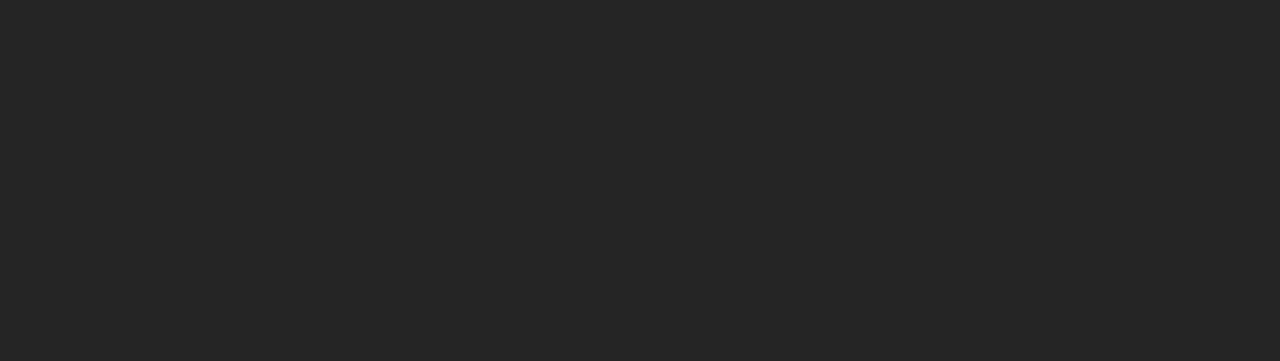
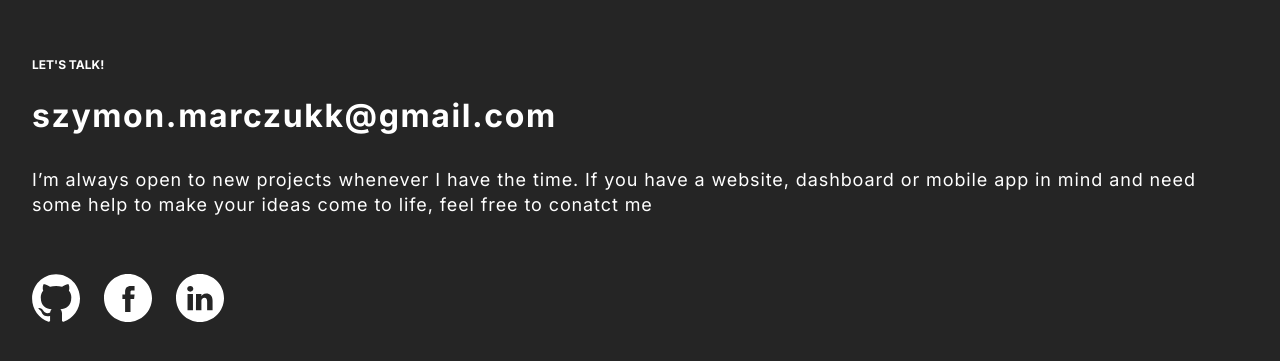
Before and after one commit to Monsy99/monsy99.github.io, a React (Create React App) app: page / in a window 1280 px wide. Shown: the part 2293-2654 px from the top of the page. Before the commit the page ends 2238 px from the top, so only its background shows below. Built offline with nearby package versions, Linux system fonts and the light colour scheme; no server answers.

Commit message:
added a Contact section

```diff
--- /dev/null
+++ b/src/Homepage/Contact/index.js
@@ -0,0 +1,36 @@
+import {
+  Description,
+  Email,
+  Header,
+  SocialMedia,
+  SocialMediaIcon,
+} from "./styled";
+import github from "./images/githubLight.svg";
+import facebook from "./images/facebookLight.svg";
+import linkedIn from "./images/linkedInLight.svg";
+
+const Contact = () => {
+  return (
+    <div>
+      <Header>Let's talk!</Header>
+      <Email>szymon.marczukk@gmail.com</Email>
+      <Description>
+        I’m always open to new projects whenever I have the time. If you have a
+        website, dashboard or mobile app in mind and need some help to make your
+        ideas come to life, feel free to conatct me
+      </Description>
+      <SocialMedia>
+        <a href="https://github.com/Monsy99">
+          <SocialMediaIcon src={github}></SocialMediaIcon>{" "}
+        </a>
+        <a href="https://www.facebook.com/szymon.marczuk.395/">
+          <SocialMediaIcon src={facebook}></SocialMediaIcon>
+        </a>
+        <a href="https://www.linkedin.com/in/szymon-marczuk-819536175/">
+          <SocialMediaIcon src={linkedIn}></SocialMediaIcon>
+        </a>
+      </SocialMedia>
+    </div>
+  );
+};
+export default Contact;
--- /dev/null
+++ b/src/Homepage/Contact/styled.js
@@ -0,0 +1,38 @@
+import styled from "styled-components";
+const Header = styled.header`
+  font-family: "Inter", sans-serif;
+  font-weight: bold;
+  font-size: 12px;
+  line-height: 130%;
+  text-transform: uppercase;
+  color: ${({ theme }) => theme.color.white};
+  margin-top: 120px;
+`;
+const Description = styled.p`
+  font-family: "Inter", sans-serif;
+  font-size: 18px;
+  line-height: 140%;
+  letter-spacing: 0.05em;
+  color: ${({ theme }) => theme.color.white};
+  margin-top: 24px;
+`;
+const Email = styled.p`
+  font-family: "Inter", sans-serif;
+  font-weight: 700;
+  font-size: 32px;
+  line-height: 39px;
+  letter-spacing: 0.05em;
+  color: ${({ theme }) => theme.color.white};
+  margin-top: 24px;
+`;
+const SocialMedia = styled.div`
+  margin-top: 56px;
+  display: flex;
+  margin-bottom: 120px;
+`;
+const SocialMediaIcon = styled.img`
+  width: 48px;
+  margin-right: 24px;
+`;
+
+export { Header, Description, Email, SocialMedia, SocialMediaIcon };
--- a/src/Homepage/index.js
+++ b/src/Homepage/index.js
@@ -1,4 +1,5 @@
 import Wrapper from "../common/Wrapper";
+import Contact from "./Contact";
 import Head from "./Head";
 import Projects from "./Projects";
 import Skillset from "./Skillset";
@@ -9,6 +10,7 @@
       <Head></Head>
       <Skillset></Skillset>
       <Projects></Projects>
+      <Contact></Contact>
     </Wrapper>
   );
 };
```
